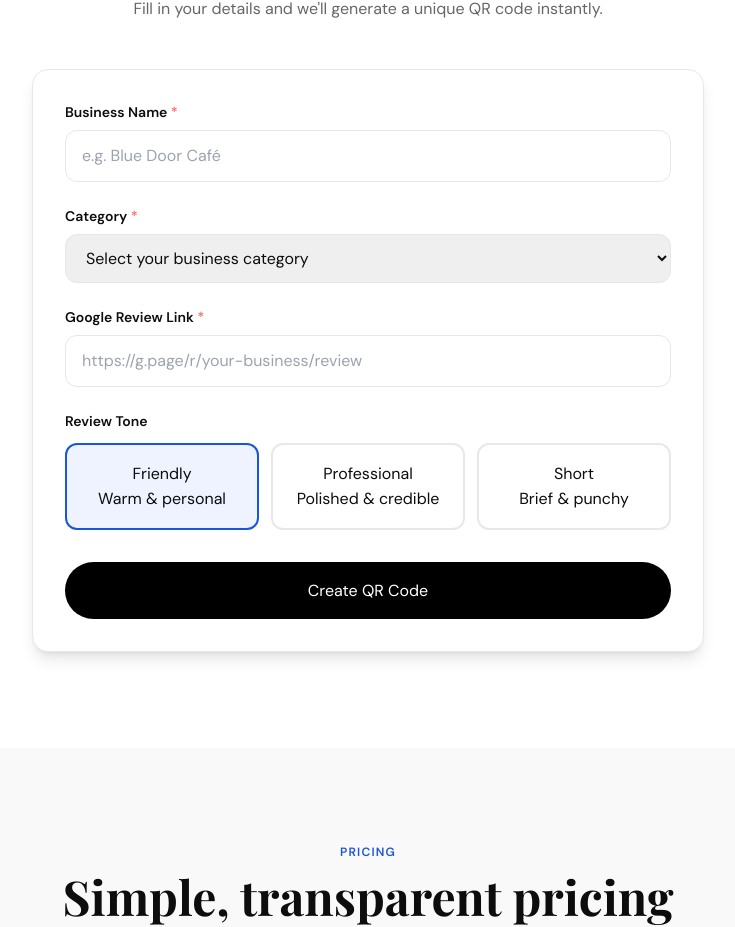
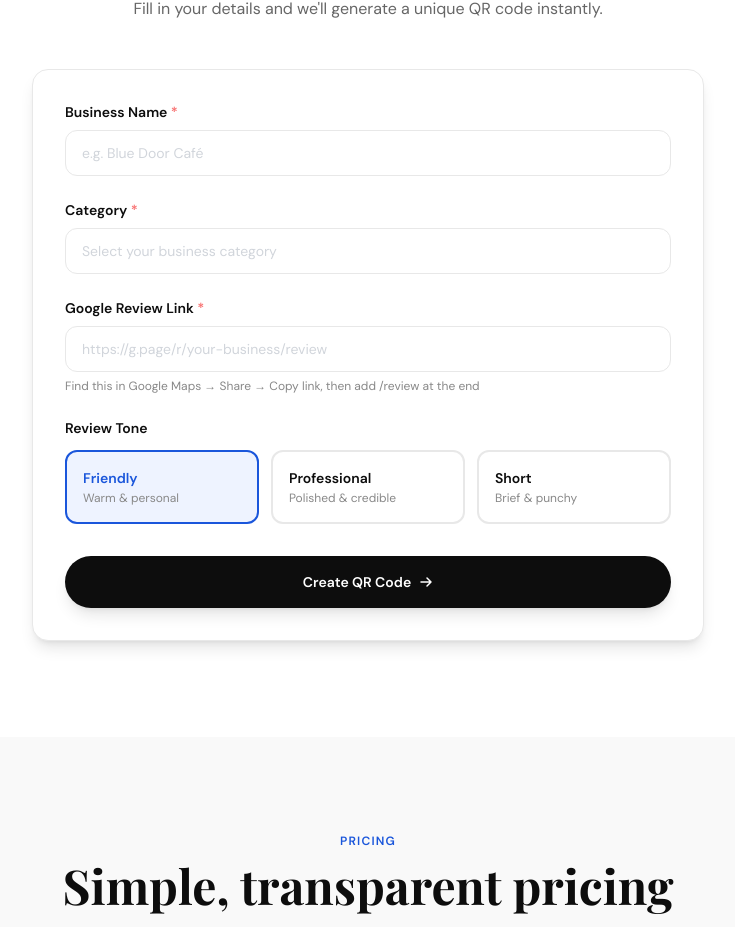
Before and after one commit to Rameez1304/centralgit, a Next.js app: page / in a window 1280 px wide. Shown: the part 1797-2724 px from the top of the page, without its empty margins (272-1007 px from the left). Built offline with nearby package versions, Linux system fonts and the light colour scheme.

Commit message:
Update BusinessForm.tsx

```diff
--- a/components/BusinessForm.tsx
+++ b/components/BusinessForm.tsx
@@ -5,17 +5,9 @@ import type { Tone, CreateBusinessResponse } from '@/types'
 import QRResult from './QRResult'
 
 const CATEGORIES = [
-  'Restaurant',
-  'Café',
-  'Retail Store',
-  'Salon / Spa',
-  'Gym / Fitness',
-  'Medical / Clinic',
-  'Hotel / Stay',
-  'Automobile',
-  'Education',
-  'Legal / Finance',
-  'Other',
+  'Restaurant', 'Café', 'Retail Store', 'Salon / Spa',
+  'Gym / Fitness', 'Medical / Clinic', 'Hotel / Stay',
+  'Automobile', 'Education', 'Legal / Finance', 'Other',
 ]
 
 const TONES: { value: Tone; label: string; desc: string }[] = [
@@ -31,60 +23,46 @@ export default function BusinessForm() {
     google_review_link: '',
     tone: 'friendly' as Tone,
   })
-
   const [errors, setErrors] = useState<Partial<typeof form>>({})
   const [loading, setLoading] = useState(false)
   const [result, setResult] = useState<CreateBusinessResponse | null>(null)
 
   function validate(): boolean {
     const newErrors: Partial<typeof form> = {}
-
-    if (!form.business_name.trim()) {
-      newErrors.business_name = 'Business name is required'
-    }
-
-    if (!form.category) {
-      newErrors.category = 'Please select a category'
-    }
-
+    if (!form.business_name.trim()) newErrors.business_name = 'Business name is required'
+    if (!form.category) newErrors.category = 'Please select a category'
     if (!form.google_review_link.trim()) {
       newErrors.google_review_link = 'Google review link is required'
     } else if (!form.google_review_link.startsWith('http')) {
       newErrors.google_review_link = 'Must be a valid URL starting with http'
     }
-
     setErrors(newErrors)
     return Object.keys(newErrors).length === 0
   }
 
   async function handleSubmit(e: React.FormEvent) {
     e.preventDefault()
-
     if (!validate()) return
 
     setLoading(true)
-
     try {
       const res = await fetch('/api/generate-qr', {
         method: 'POST',
-        headers: {
-          'Content-Type': 'application/json',
-        },
+        headers: { 'Content-Type': 'application/json' },
         body: JSON.stringify(form),
       })
 
-      const data: CreateBusinessResponse = await res.json()
-
       if (!res.ok) {
-        throw new Error('Failed to generate QR')
+        const err = await res.json()
+        throw new Error(err.error ?? 'Failed to generate QR')
       }
 
+      const data: CreateBusinessResponse = await res.json()
       setResult(data)
 
+      // Scroll to result
       setTimeout(() => {
-        document
-          .getElementById('qr-result')
-          ?.scrollIntoView({ behavior: 'smooth', block: 'start' })
+        document.getElementById('qr-result')?.scrollIntoView({ behavior: 'smooth', block: 'start' })
       }, 100)
     } catch (err) {
       alert(err instanceof Error ? err.message : 'Something went wrong')
@@ -96,109 +74,124 @@ export default function BusinessForm() {
   if (result) {
     return (
       <div id="qr-result">
-        <QRResult
-          business={{
-            ...result.business,
-            qrDataUrl: result.qrDataUrl,
-            reviewPageUrl: result.reviewPageUrl,
-          }}
-          onReset={() => setResult(null)}
-        />
+        <QRResult result={result} onReset={() => setResult(null)} />
       </div>
     )
   }
 
   return (
-    <form
-      onSubmit={handleSubmit}
-      className="bg-white rounded-2xl border border-[#E8E8E8] p-8 shadow-lg shadow-black/4"
-    >
+    <form onSubmit={handleSubmit} className="bg-white rounded-2xl border border-[#E8E8E8] p-8 shadow-lg shadow-black/4">
+      {/* Business Name */}
       <div className="mb-6">
         <label className="block text-sm font-semibold text-[#0D0D0D] mb-2">
           Business Name <span className="text-red-400">*</span>
         </label>
-
         <input
           type="text"
           placeholder="e.g. Blue Door Café"
           value={form.business_name}
-          onChange={e =>
-            setForm(f => ({ ...f, business_name: e.target.value }))
-          }
-          className="w-full px-4 py-3 rounded-xl border"
+          onChange={e => setForm(f => ({ ...f, business_name: e.target.value }))}
+          className={`w-full px-4 py-3 rounded-xl border text-sm transition-all outline-none focus:ring-2 focus:ring-[#1A56DB]/20 focus:border-[#1A56DB] placeholder:text-gray-300 ${
+            errors.business_name ? 'border-red-300 bg-red-50' : 'border-[#E8E8E8] bg-white hover:border-gray-300'
+          }`}
         />
+        {errors.business_name && (
+          <p className="mt-1.5 text-xs text-red-500 flex items-center gap-1">
+            <svg width="12" height="12" viewBox="0 0 12 12" fill="currentColor"><circle cx="6" cy="6" r="5"/><path d="M6 3.5V6.5M6 8.5V8" stroke="white" strokeWidth="1.2" strokeLinecap="round"/></svg>
+            {errors.business_name}
+          </p>
+        )}
       </div>
 
+      {/* Category */}
       <div className="mb-6">
         <label className="block text-sm font-semibold text-[#0D0D0D] mb-2">
           Category <span className="text-red-400">*</span>
         </label>
-
         <select
           value={form.category}
-          onChange={e =>
-            setForm(f => ({ ...f, category: e.target.value }))
-          }
-          className="w-full px-4 py-3 rounded-xl border"
+          onChange={e => setForm(f => ({ ...f, category: e.target.value }))}
+          className={`w-full px-4 py-3 rounded-xl border text-sm transition-all outline-none focus:ring-2 focus:ring-[#1A56DB]/20 focus:border-[#1A56DB] bg-white appearance-none cursor-pointer ${
+            errors.category ? 'border-red-300 bg-red-50' : 'border-[#E8E8E8] hover:border-gray-300'
+          } ${!form.category ? 'text-gray-300' : 'text-[#0D0D0D]'}`}
         >
-          <option value="" disabled>
-            Select your business category
-          </option>
-
-          {CATEGORIES.map(c => (
-            <option key={c} value={c}>
-              {c}
-            </option>
-          ))}
+          <option value="" disabled>Select your business category</option>
+          {CATEGORIES.map(c => <option key={c} value={c}>{c}</option>)}
         </select>
+        {errors.category && <p className="mt-1.5 text-xs text-red-500">{errors.category}</p>}
       </div>
 
+      {/* Google Review Link */}
       <div className="mb-6">
         <label className="block text-sm font-semibold text-[#0D0D0D] mb-2">
           Google Review Link <span className="text-red-400">*</span>
         </label>
-
         <input
           type="url"
           placeholder="https://g.page/r/your-business/review"
           value={form.google_review_link}
-          onChange={e =>
-            setForm(f => ({ ...f, google_review_link: e.target.value }))
-          }
-          className="w-full px-4 py-3 rounded-xl border"
+          onChange={e => setForm(f => ({ ...f, google_review_link: e.target.value }))}
+          className={`w-full px-4 py-3 rounded-xl border text-sm transition-all outline-none focus:ring-2 focus:ring-[#1A56DB]/20 focus:border-[#1A56DB] placeholder:text-gray-300 ${
+            errors.google_review_link ? 'border-red-300 bg-red-50' : 'border-[#E8E8E8] bg-white hover:border-gray-300'
+          }`}
         />
+        {errors.google_review_link ? (
+          <p className="mt-1.5 text-xs text-red-500">{errors.google_review_link}</p>
+        ) : (
+          <p className="mt-1.5 text-xs text-[#888]">
+            Find this in Google Maps → Share → Copy link, then add /review at the end
+          </p>
+        )}
       </div>
 
+      {/* Tone */}
       <div className="mb-8">
         <label className="block text-sm font-semibold text-[#0D0D0D] mb-3">
           Review Tone
         </label>
-
         <div className="grid grid-cols-3 gap-3">
           {TONES.map(t => (
             <button
               key={t.value}
               type="button"
               onClick={() => setForm(f => ({ ...f, tone: t.value }))}
-              className={`p-4 rounded-xl border-2 ${
+              className={`p-4 rounded-xl border-2 text-left transition-all ${
                 form.tone === t.value
                   ? 'border-[#1A56DB] bg-[#EEF3FF]'
-                  : 'border-[#E8E8E8]'
+                  : 'border-[#E8E8E8] bg-white hover:border-gray-300'
               }`}
             >
-              <p>{t.label}</p>
-              <p>{t.desc}</p>
+              <p className={`text-sm font-semibold mb-0.5 ${form.tone === t.value ? 'text-[#1A56DB]' : 'text-[#0D0D0D]'}`}>
+                {t.label}
+              </p>
+              <p className="text-xs text-[#888]">{t.desc}</p>
             </button>
           ))}
         </div>
       </div>
 
+      {/* Submit */}
       <button
         type="submit"
         disabled={loading}
-        className="w-full bg-black text-white py-4 rounded-full"
+        className="w-full bg-[#0D0D0D] text-white py-4 rounded-full font-semibold text-sm hover:bg-[#333] transition-all hover:scale-[1.01] active:scale-[0.99] disabled:opacity-50 disabled:cursor-not-allowed disabled:hover:scale-100 flex items-center justify-center gap-2 shadow-lg shadow-black/10"
       >
-        {loading ? 'Generating QR Code...' : 'Create QR Code'}
+        {loading ? (
+          <>
+            <svg className="animate-spin w-4 h-4" fill="none" viewBox="0 0 24 24">
+              <circle className="opacity-25" cx="12" cy="12" r="10" stroke="currentColor" strokeWidth="4"/>
+              <path className="opacity-75" fill="currentColor" d="M4 12a8 8 0 018-8V0C5.373 0 0 5.373 0 12h4z"/>
+            </svg>
+            Generating QR Code...
+          </>
+        ) : (
+          <>
+            Create QR Code
+            <svg width="14" height="14" viewBox="0 0 14 14" fill="none">
+              <path d="M2 7H12M8 3L12 7L8 11" stroke="currentColor" strokeWidth="1.5" strokeLinecap="round" strokeLinejoin="round"/>
+            </svg>
+          </>
+        )}
       </button>
     </form>
   )
```
